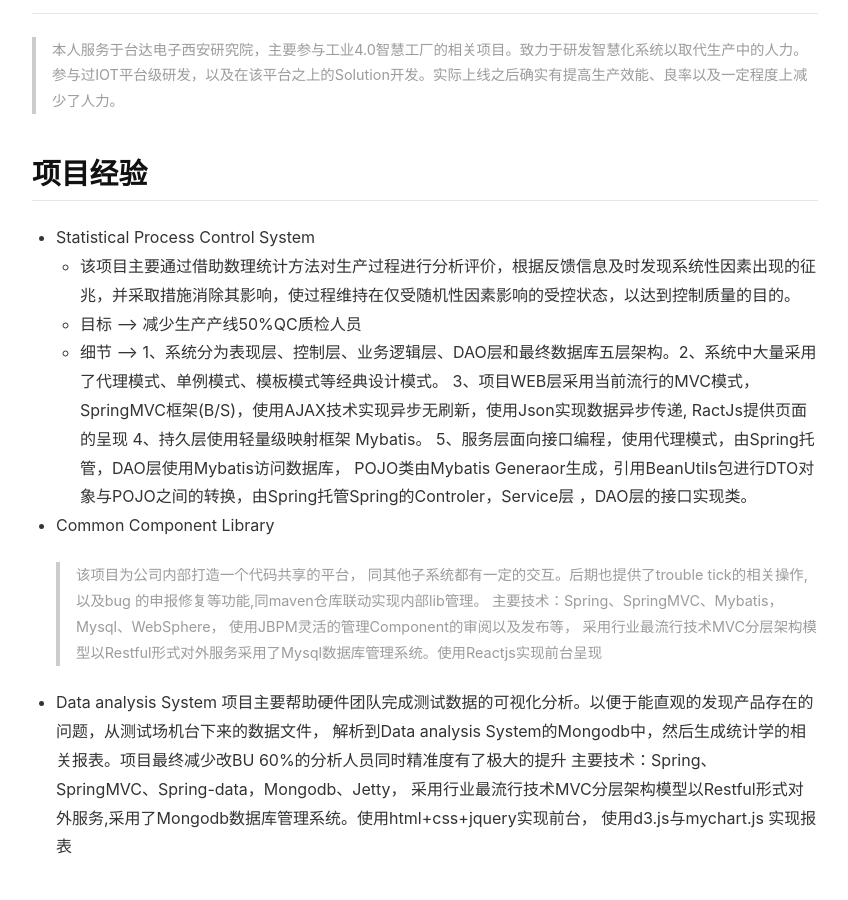
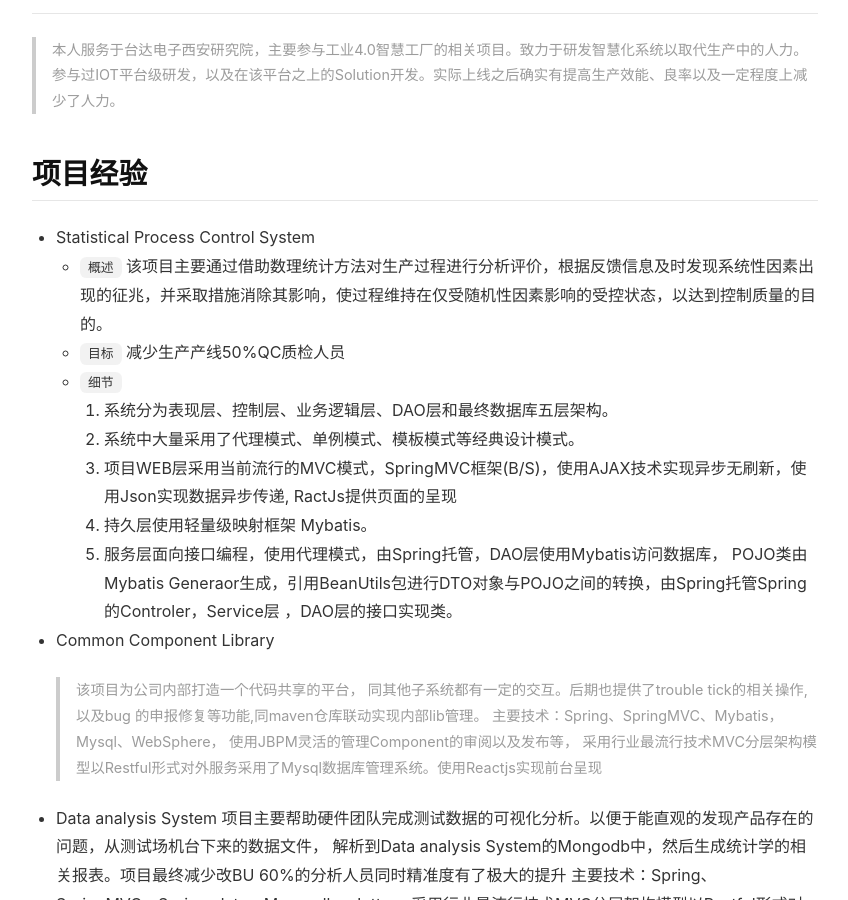
Before and after one commit to jieVI/jievi.github.io, a Jekyll site: the page built from about.md, in a window 1280 px wide and 900 px high, scrolled down 1044 px. Shown: the whole window, without its empty margins (215-1063 px from the left). Built offline with Jekyll 4.4.1, drawn with Linux system fonts in a browser that asks for light colours; nearby versions of some CDN libraries.

Commit message:
Update about.md

```diff
--- a/about.md
+++ b/about.md
@@ -30,13 +30,15 @@ key: page-about
 > 本人服务于台达电子西安研究院，主要参与工业4.0智慧工厂的相关项目。致力于研发智慧化系统以取代生产中的人力。参与过IOT平台级研发，以及在该平台之上的Solution开发。实际上线之后确实有提高生产效能、良率以及一定程度上减少了人力。
 
 ## 项目经验
-+ Statistical Process Control System
-  + 该项目主要通过借助数理统计方法对生产过程进行分析评价，根据反馈信息及时发现系统性因素出现的征兆，并采取措施消除其影响，使过程维持在仅受随机性因素影响的受控状态，以达到控制质量的目的。
-  + 目标  --> 减少生产产线50%QC质检人员
-  + 细节  --> 1、系统分为表现层、控制层、业务逻辑层、DAO层和最终数据库五层架构。2、系统中大量采用了代理模式、单例模式、模板模式等经典设计模式。
-3、项目WEB层采用当前流行的MVC模式，SpringMVC框架(B/S)，使用AJAX技术实现异步无刷新，使用Json实现数据异步传递, RactJs提供页面的呈现
-4、持久层使用轻量级映射框架 Mybatis。
-5、服务层面向接口编程，使用代理模式，由Spring托管，DAO层使用Mybatis访问数据库， POJO类由Mybatis Generaor生成，引用BeanUtils包进行DTO对象与POJO之间的转换，由Spring托管Spring的Controler，Service层 ，DAO层的接口实现类。
+- Statistical Process Control System
+    - `概述` 该项目主要通过借助数理统计方法对生产过程进行分析评价，根据反馈信息及时发现系统性因素出现的征兆，并采取措施消除其影响，使过程维持在仅受随机性因素影响的受控状态，以达到控制质量的目的。
+    - `目标` 减少生产产线50%QC质检人员
+    - `细节`
+        1. 系统分为表现层、控制层、业务逻辑层、DAO层和最终数据库五层架构。
+        2. 系统中大量采用了代理模式、单例模式、模板模式等经典设计模式。
+        3. 项目WEB层采用当前流行的MVC模式，SpringMVC框架(B/S)，使用AJAX技术实现异步无刷新，使用Json实现数据异步传递, RactJs提供页面的呈现
+        4. 持久层使用轻量级映射框架 Mybatis。
+        5. 服务层面向接口编程，使用代理模式，由Spring托管，DAO层使用Mybatis访问数据库， POJO类由Mybatis Generaor生成，引用BeanUtils包进行DTO对象与POJO之间的转换，由Spring托管Spring的Controler，Service层 ，DAO层的接口实现类。
 * Common Component Library
 > 该项目为公司内部打造一个代码共享的平台， 同其他子系统都有一定的交互。后期也提供了trouble tick的相关操作, 以及bug 的申报修复等功能,同maven仓库联动实现内部lib管理。
 主要技术：Spring、SpringMVC、Mybatis，Mysql、WebSphere， 使用JBPM灵活的管理Component的审阅以及发布等， 采用行业最流行技术MVC分层架构模型以Restful形式对外服务采用了Mysql数据库管理系统。使用Reactjs实现前台呈现
```
